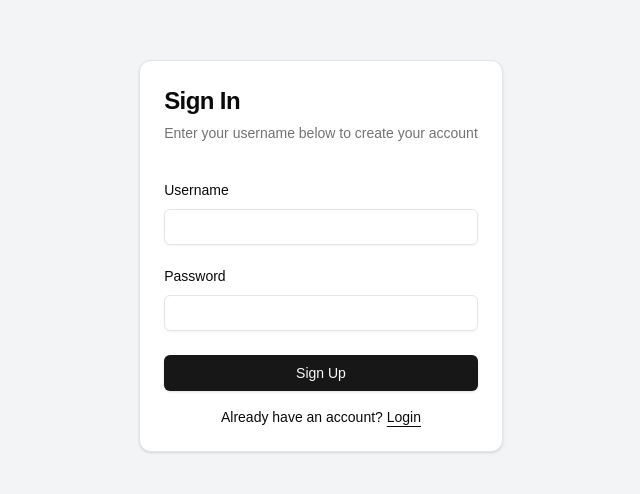
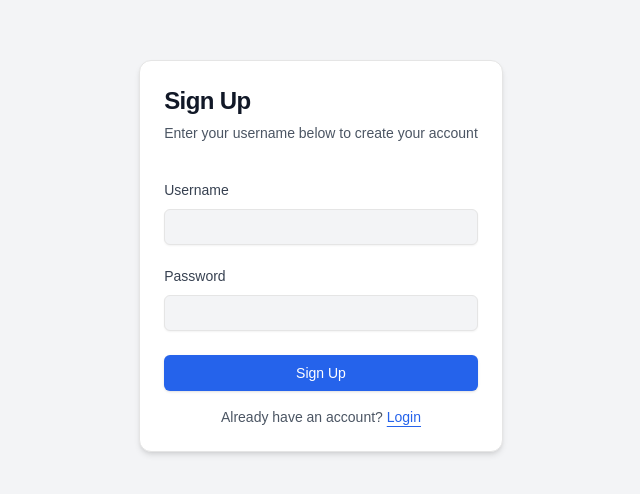
Before and after one commit to yash-shewalkar/intern_quiz_app_next-js, a Next.js app: page /sign-in in a window 1280 px wide. Shown: the part 144-638 px from the top of the page, without its empty margins (319-959 px from the left). Built offline with nearby package versions, Linux system fonts and the light colour scheme.

Commit message:
final ready

```diff
--- /dev/null
+++ b/app/api/logout/route.ts
@@ -0,0 +1,16 @@
+import { NextResponse } from "next/server";
+import { deleteCookie } from "cookies-next";
+
+export async function POST(req: Request) {
+  try {
+    const response = NextResponse.json({ message: "Logged out successfully" }, { status: 200 });
+
+    // Delete the cookie by setting Max-Age to 0
+    deleteCookie("teacherId" ,{ res: response });
+    response.headers.set("Set-Cookie", "teacherId=; Max-Age=0; Path=/; HttpOnly; SameSite=Strict");
+
+    return response;
+  } catch (error) {
+    return NextResponse.json({ error: error+ "Logout failed" }, { status: 500 });
+  }
+}
--- a/components/Sidebar.tsx
+++ b/components/Sidebar.tsx
@@ -12,14 +12,24 @@ const Sidebar = () => {
   const router = useRouter();
   const [loading, setLoading] = useState(false);
 
-  const handleLogout = () => {
+  const handleLogout = async () => {
     setLoading(true);
-    setTimeout(() => {
-      setLoading(false);
-      router.push("/login"); // Redirect to login after logout
-    }, 1500);
+
+    try {
+      const response = await fetch("/api/logout", { method: "POST" });
+
+      if (response.ok) {
+        setTimeout(() => {
+          setLoading(false);
+          router.push("/login"); // Redirect after logout
+        }, 1000);
+      } else {
+        console.error("Logout failed");
+      }
+    } catch (error) {
+      console.error("Error logging out:", error);
+    }
   };
-
   return (
     <>
       {/* Mobile Toggle Button */}
--- a/components/login-form.tsx
+++ b/components/login-form.tsx
@@ -36,7 +36,7 @@ export function LoginForm({
     setCookie("teacherId", data.userId, { maxAge: 60 * 60 * 24 * 7, path: "/" }); // allows cookies to all routes
 
     if (response.ok) {
-      router.push("/dashboard/");
+      router.push("/");
     } else {
       setError(data.error || "Login failed");
     }
--- a/components/sigin-in-form.tsx
+++ b/components/sigin-in-form.tsx
@@ -1,22 +1,18 @@
-import { cn } from "@/lib/utils"
-import { Button } from "@/components/ui/button"
+import { cn } from "@/lib/utils";
+import { Button } from "@/components/ui/button";
 import {
   Card,
   CardContent,
   CardDescription,
   CardHeader,
   CardTitle,
-} from "@/components/ui/card"
-
-import { Input } from "@/components/ui/input"
-import { Label } from "@/components/ui/label"
+} from "@/components/ui/card";
+import { Input } from "@/components/ui/input";
+import { Label } from "@/components/ui/label";
 import { useState, useRef } from "react";
 import { useRouter } from "next/navigation";
-
-
-
+import { setCookie } from "cookies-next";
 export default function SignUpPage() {
-
   const [username, setUsername] = useState("");
   const [password, setPassword] = useState("");
   const [error, setError] = useState("");
@@ -46,7 +42,7 @@ export default function SignUpPage() {
       });
 
       const data = await response.json();
-
+      setCookie("teacherId", data.userId, { maxAge: 60 * 60 * 24 * 7, path: "/" }); // allows cookies to all routes
       if (response.ok) {
         setSuccess("Sign-up successful! Redirecting to homepage...");
         setTimeout(() => router.push("/"), 2000);
@@ -61,11 +57,13 @@ export default function SignUpPage() {
   };
 
   return (
-        <div className={cn("flex flex-col gap-6")} >
-            <Card>
+    <div className={ cn("flex flex-col gap-6")} >
+      <Card className="bg-white dark:bg-gray-900 shadow-md border dark:border-gray-800">
         <CardHeader>
-                    <CardTitle className="text-2xl">Sign In</CardTitle>
-                    <CardDescription>
+          <CardTitle className="text-2xl text-gray-900 dark:text-gray-200">
+            Sign Up
+          </CardTitle>
+          <CardDescription className="text-gray-600 dark:text-gray-400">
             Enter your username below to create your account
           </CardDescription>
         </CardHeader>
@@ -73,40 +71,47 @@ export default function SignUpPage() {
           <form onSubmit={handleSignUp} className="mt-4">
             <div className="flex flex-col gap-6">
               <div className="grid gap-2">
-                                <Label htmlFor="email">Username</Label>
+                <Label htmlFor="username" className="text-gray-700 dark:text-gray-300">
+                  Username
+                </Label>
                 <Input
                   type="text"
                   value={username}
                   onChange={(e) => setUsername(e.target.value)}
-                                    className="w-full p-2 mt-1 border rounded-md"
+                  className="w-full p-2 mt-1 border dark:border-gray-700 rounded-md bg-gray-100 dark:bg-gray-800 text-gray-900 dark:text-gray-200"
                   required
                 />
               </div>
               <div className="grid gap-2">
-                                <div className="flex items-center">
-                                    <Label htmlFor="password">Password</Label>
-                                </div>
+                <Label htmlFor="password" className="text-gray-700 dark:text-gray-300">
+                  Password
+                </Label>
                 <Input
                   type="password"
                   value={password}
                   onChange={(e) => setPassword(e.target.value)}
-                                    className="w-full p-2 mt-1 border rounded-md"
+                  ref={passwordRef}
+                  className="w-full p-2 mt-1 border dark:border-gray-700 rounded-md bg-gray-100 dark:bg-gray-800 text-gray-900 dark:text-gray-200"
                   required
                 />
               </div>
-                            {error && <p className="text-red-500 text-sm">{error}</p>}
-                            {success && <p className="text-green-500 text-sm">{success}</p>}
-                            <Button type="submit" className={`w-full  ${loading ? "opacity-50 cursor-not-allowed" : ""
+              {error && <p className="text-red-500 dark:text-red-400 text-sm">{error}</p>}
+              {success && <p className="text-green-500 dark:text-green-400 text-sm">{success}</p>}
+              <Button
+                type="submit"
+                className={`w-full bg-blue-600 dark:bg-blue-500 hover:bg-blue-700 dark:hover:bg-blue-600 text-white ${loading ? "opacity-50 cursor-not-allowed" : ""
                   }`}
                 disabled={loading}
               >
                 {loading ? "Signing Up..." : "Sign Up"}
               </Button>
-
             </div>
-                        <div className="mt-4 text-center text-sm">
+            <div className="mt-4 text-center text-sm text-gray-600 dark:text-gray-400">
               Already have an account?{" "}
-                            <a href="/login" className="underline underline-offset-4">
+              <a
+                href="/login"
+                className="underline underline-offset-4 text-blue-600 dark:text-blue-400 hover:text-blue-700 dark:hover:text-blue-500"
+              >
                 Login
               </a>
             </div>
@@ -114,5 +119,5 @@ export default function SignUpPage() {
         </CardContent>
       </Card>
     </div>
-    )
+  );
 }
```
Also changed, not shown: middleware.ts (added, +25 -0 lines). Lines whose indentation alone changed are shown as unchanged.
